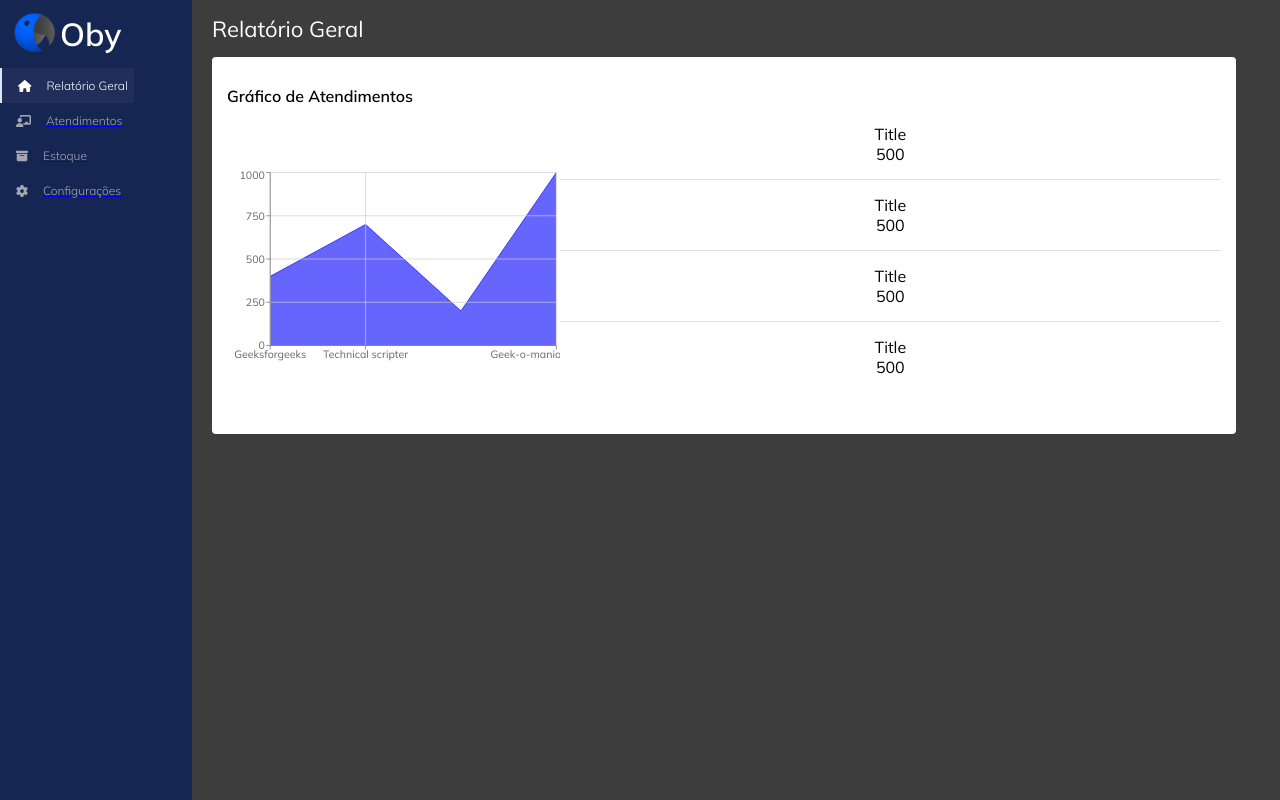
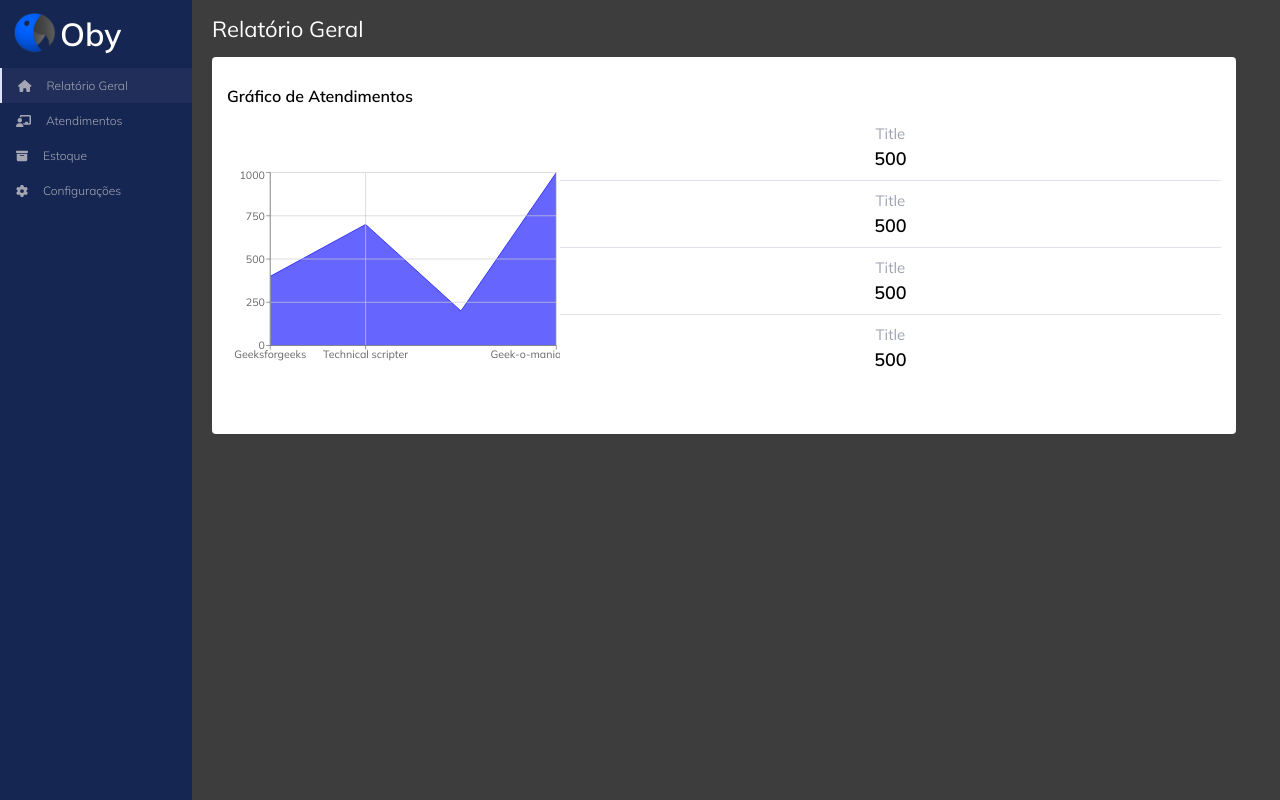
Before and after one commit to amonradev/oby-system, a React (Vite) app: page /pagina-inicial in a window 1280 px wide. Built offline with nearby package versions, Linux system fonts and the light colour scheme.

Commit message:
feat: Improving home UI

```diff
--- a/src/assets/css/@Global.css
+++ b/src/assets/css/@Global.css
@@ -32,15 +32,6 @@ button:hover {
     display: flex;
     flex-direction: row;
 }
-.infos {
-    padding: 15px 5px;
-    display: flex;
-    flex-direction: column;
-    border-bottom: 1px solid #DFE0EB;
+a:link, a:visited, a:hover, a:active {
+    text-decoration: none !important;
 }
-.infos:last-child {
-    border-bottom: none !important;
-}
-.infos:first-child {
-    padding-top: 5px;
-}
--- /dev/null
+++ b/src/components/@Global/Titles/InfosTitles.jsx
@@ -0,0 +1,11 @@
+import './titles.css';
+
+export const InfosTitles = ({title, quantity}) => {
+
+    return (
+        <div className="infos">
+            <label className="title__infos">{title}</label>
+            <span className='span__infos'>{quantity}</span>
+        </div>
+    );
+}
--- a/src/components/@Global/Titles/titles.css
+++ b/src/components/@Global/Titles/titles.css
@@ -9,3 +9,28 @@
     color: #000000;
     font-size: 16px;
 }
+.infos {
+    padding: 10px 5px;
+    display: flex;
+    flex-direction: column;
+    border-bottom: 1px solid #DFE0EB;
+}
+.infos:last-child {
+    border-bottom: none !important;
+}
+.infos:first-child {
+    padding-top: 5px;
+}
+.title__infos {
+    color: #9FA2B4;
+    font-family: var(--var-font);
+    font-weight: 400;
+    font-size: 15px;
+}
+.span__infos {
+    color: black;
+    font-family: var(--var-font);
+    font-weight: 900;
+    font-size: 18px;
+    margin-top: 4px;
+}
--- a/src/components/@Global/sidebar/SidebarButton.jsx
+++ b/src/components/@Global/sidebar/SidebarButton.jsx
@@ -6,8 +6,8 @@ export const SidebarButton = ({name, icon, page, active, to}) => {
 
     if(page == active) {
         return (
-            <Link className="sidebar__link" to={to}>
-                <div className="sidebar__div--button active" id={page}>
+            <Link className="sidebar__link active" to={to}>
+                <div className="sidebar__div--button" id={page}>
                         <button className="sidebar__button">
                             <span className="sidebar__icon"><FontAwesomeIcon icon={icon} /></span>
                             <span>{name}</span>
--- a/src/pages/global/Home.jsx
+++ b/src/pages/global/Home.jsx
@@ -5,6 +5,7 @@ import { PageTitle } from "../../components/@Global/Titles/PageTitle";
 import { CardTitle } from "../../components/@Global/Titles/CardTitle";
 import { MainCard } from "../../components/@Global/Cards/MainCard";
 import {AreaChart, Area, CartesianGrid, XAxis, YAxis} from 'recharts';
+import { InfosTitles } from "../../components/@Global/Titles/InfosTitles";
 
 export const Home = () => {
     const dataTest = [
@@ -29,10 +30,10 @@ export const Home = () => {
                             <YAxis />
                         </AreaChart>
                         <div className="right__infos">
-                            <div className="infos"><label>Title</label><span>500</span></div>
-                            <div className="infos"><label>Title</label><span>500</span></div>
-                            <div className="infos"><label>Title</label><span>500</span></div>
-                            <div className="infos"><label>Title</label><span>500</span></div>
+                            <InfosTitles title="Title" quantity="500" />
+                            <InfosTitles title="Title" quantity="500" />
+                            <InfosTitles title="Title" quantity="500" />
+                            <InfosTitles title="Title" quantity="500" />
                         </div>
                     </div>
                 </MainCard>
```
